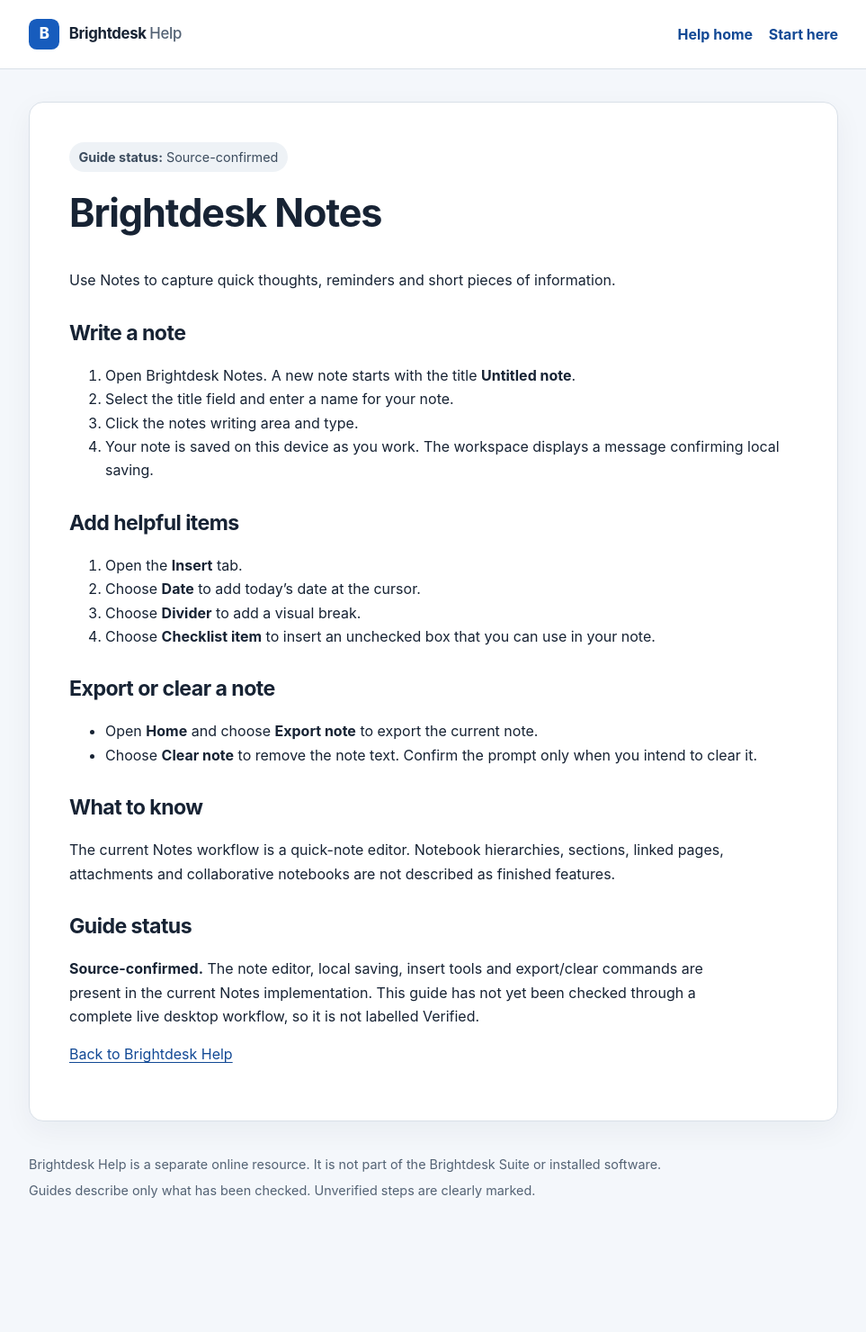
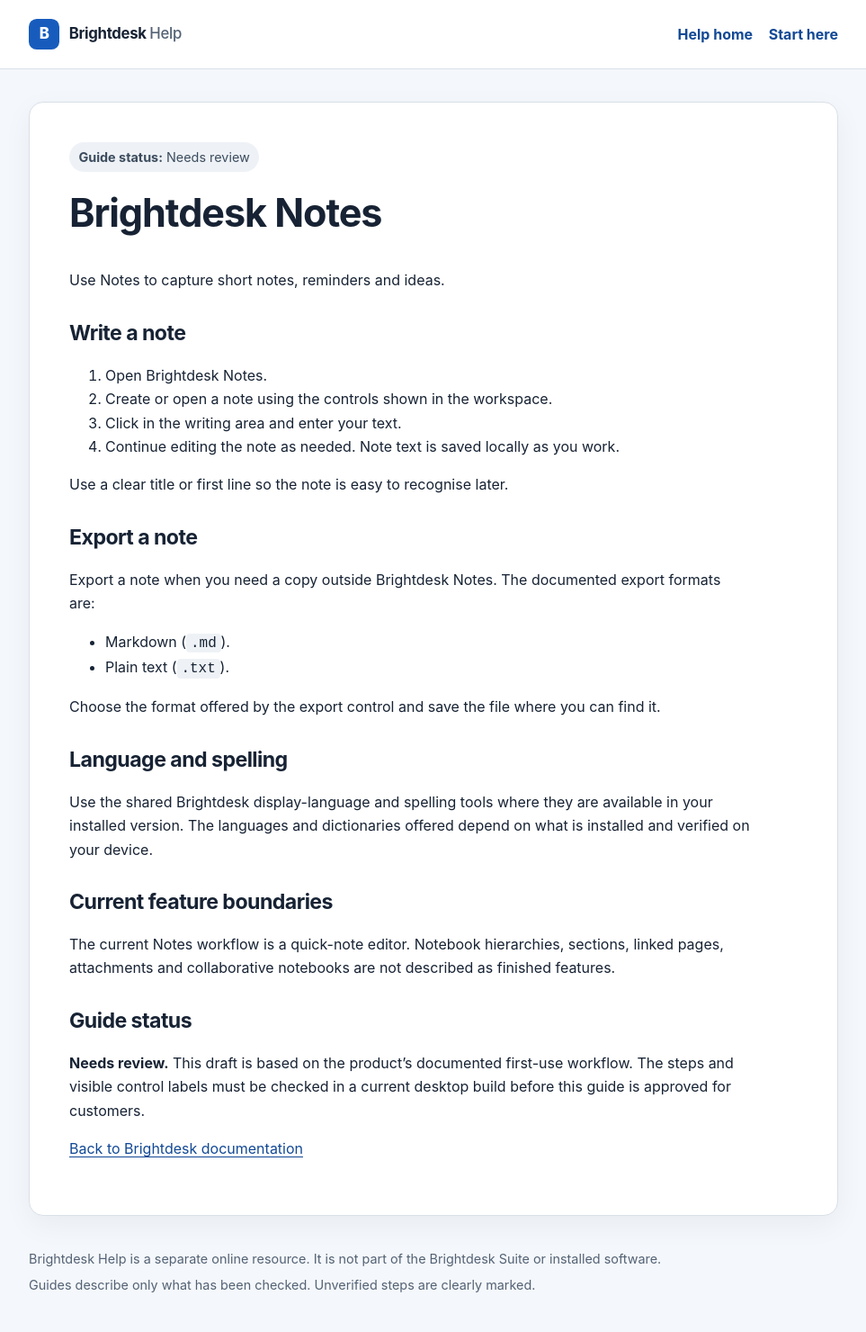
Before and after one commit to conz20/Brightdesk-Wiki, a Jekyll site: the page built from docs/products/notes.md, in a window 1280 px wide. Shown: the whole page at 90% size, without its empty margins (158-1121 px from the left). Built offline with Jekyll 4.4.1, drawn with Linux system fonts in a browser that asks for light colours; before the commit the page ends 1375 px from its top, so only the background shows below that.

Commit message:
docs(wiki): add reviewed-scope notes getting-started draft

```diff
--- a/docs/products/notes.md
+++ b/docs/products/notes.md
@@ -1,40 +1,43 @@
 ---
 layout: default
 title: Brightdesk Notes
-description: Capture and keep quick notes with Brightdesk Notes.
-status: Source-confirmed
+description: A practical starting guide for writing and exporting quick notes in Brightdesk Notes.
+status: Needs review
 permalink: /products/notes.html
 ---
 
 # Brightdesk Notes
 
-Use Notes to capture quick thoughts, reminders and short pieces of information.
+Use Notes to capture short notes, reminders and ideas.
 
 ## Write a note
 
-1. Open Brightdesk Notes. A new note starts with the title **Untitled note**.
-2. Select the title field and enter a name for your note.
-3. Click the notes writing area and type.
-4. Your note is saved on this device as you work. The workspace displays a message confirming local saving.
+1. Open Brightdesk Notes.
+2. Create or open a note using the controls shown in the workspace.
+3. Click in the writing area and enter your text.
+4. Continue editing the note as needed. Note text is saved locally as you work.
 
-## Add helpful items
+Use a clear title or first line so the note is easy to recognise later.
 
-1. Open the **Insert** tab.
-2. Choose **Date** to add today's date at the cursor.
-3. Choose **Divider** to add a visual break.
-4. Choose **Checklist item** to insert an unchecked box that you can use in your note.
+## Export a note
 
-## Export or clear a note
+Export a note when you need a copy outside Brightdesk Notes. The documented export formats are:
 
-- Open **Home** and choose **Export note** to export the current note.
-- Choose **Clear note** to remove the note text. Confirm the prompt only when you intend to clear it.
+- Markdown (`.md`).
+- Plain text (`.txt`).
 
-## What to know
+Choose the format offered by the export control and save the file where you can find it.
+
+## Language and spelling
+
+Use the shared Brightdesk display-language and spelling tools where they are available in your installed version. The languages and dictionaries offered depend on what is installed and verified on your device.
+
+## Current feature boundaries
 
 The current Notes workflow is a quick-note editor. Notebook hierarchies, sections, linked pages, attachments and collaborative notebooks are not described as finished features.
 
 ## Guide status
 
-**Source-confirmed.** The note editor, local saving, insert tools and export/clear commands are present in the current Notes implementation. This guide has not yet been checked through a complete live desktop workflow, so it is not labelled Verified.
+**Needs review.** This draft is based on the product's documented first-use workflow. The steps and visible control labels must be checked in a current desktop build before this guide is approved for customers.
 
-[Back to Brightdesk Help](../index.html)
+[Back to Brightdesk documentation](../index.md)
```
